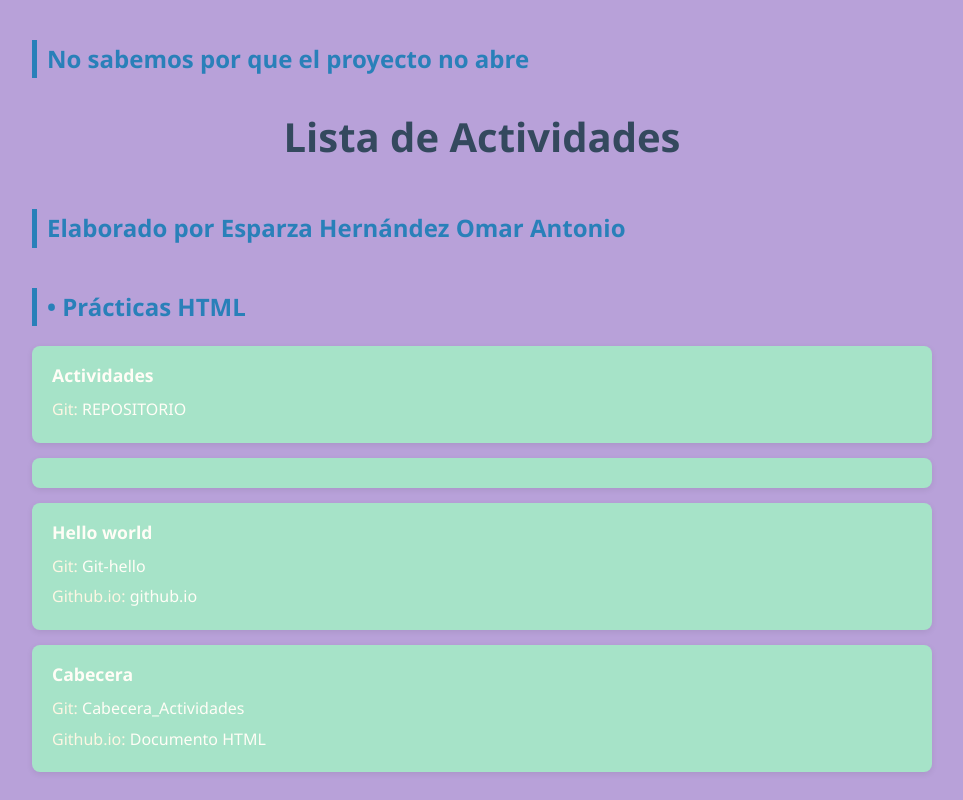
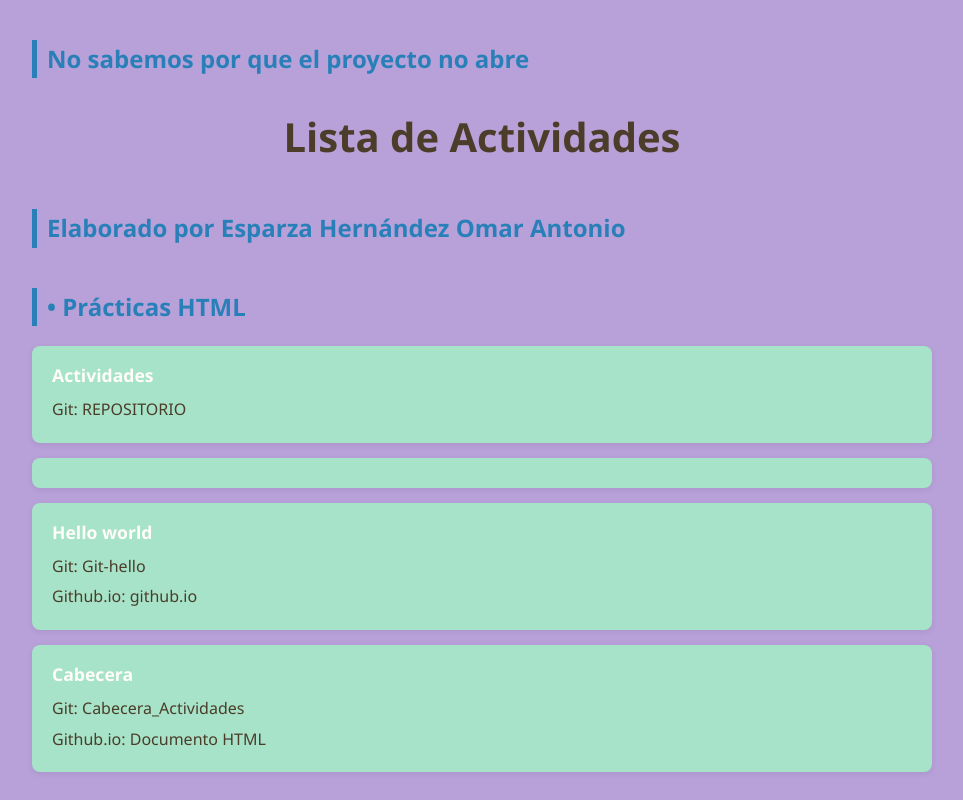
Before and after one commit to L22390460/Listadeactividades.github.io, a plain HTML site: page index.html in a window 1280 px wide. Shown: the top 800 px of the page, without its empty margins (158-1121 px from the left). Drawn offline with Linux system fonts and the light colour scheme.

Commit message:
Update index.html

```diff
--- a/index.html
+++ b/index.html
@@ -9,7 +9,7 @@
       margin: 40px auto;
       max-width: 900px;
       background-color: #B8A1D9;
-      color: #fdf6e3;
+      color: #4b3d2a;
       line-height: 1.6;
     }
 
@@ -17,7 +17,7 @@
       text-align: center;
       font-size: 2.5em;
       margin-bottom: 30px;
-      color: #34495e;
+      color: #4b3d2a;
     }
 
     h2 {
@@ -54,7 +54,7 @@
     }
 
     a {
-      color: #fffdf6;
+      color: #4b3d2a;
       text-decoration: none;
     }
 
```
